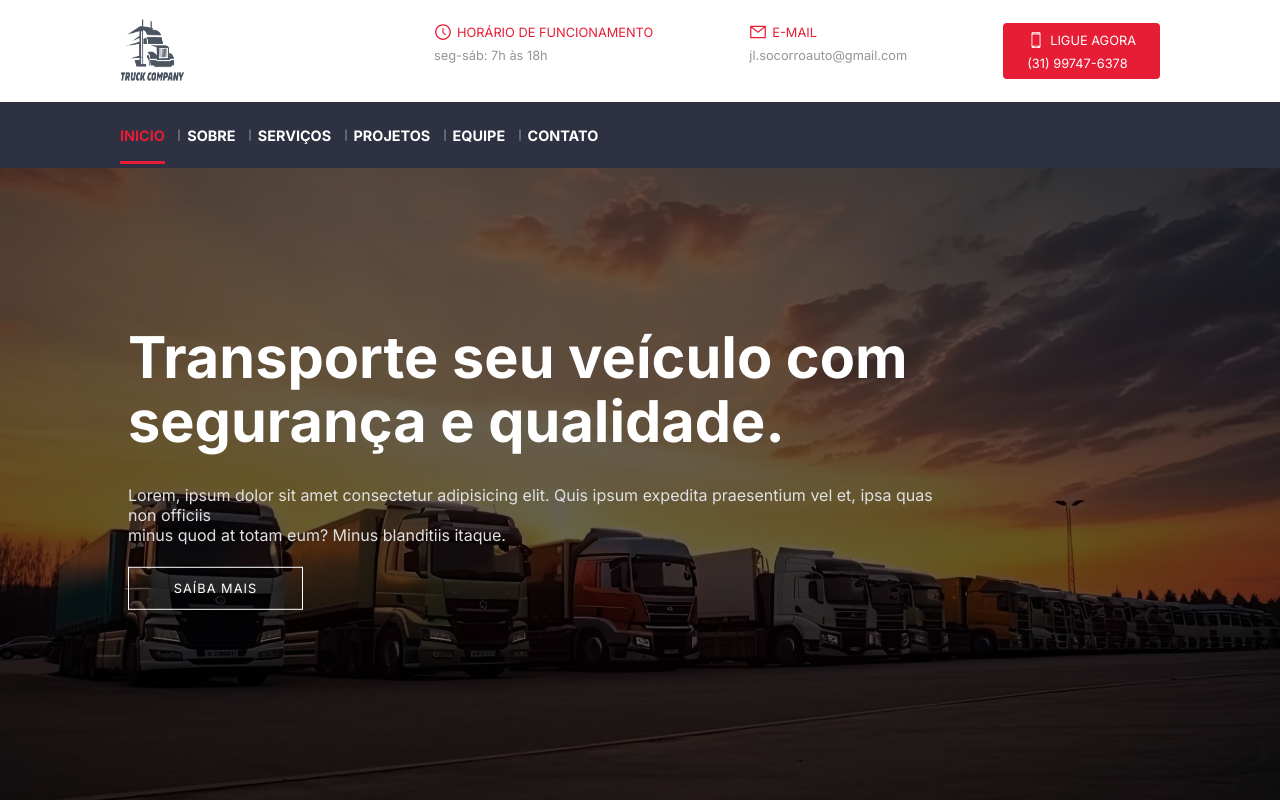
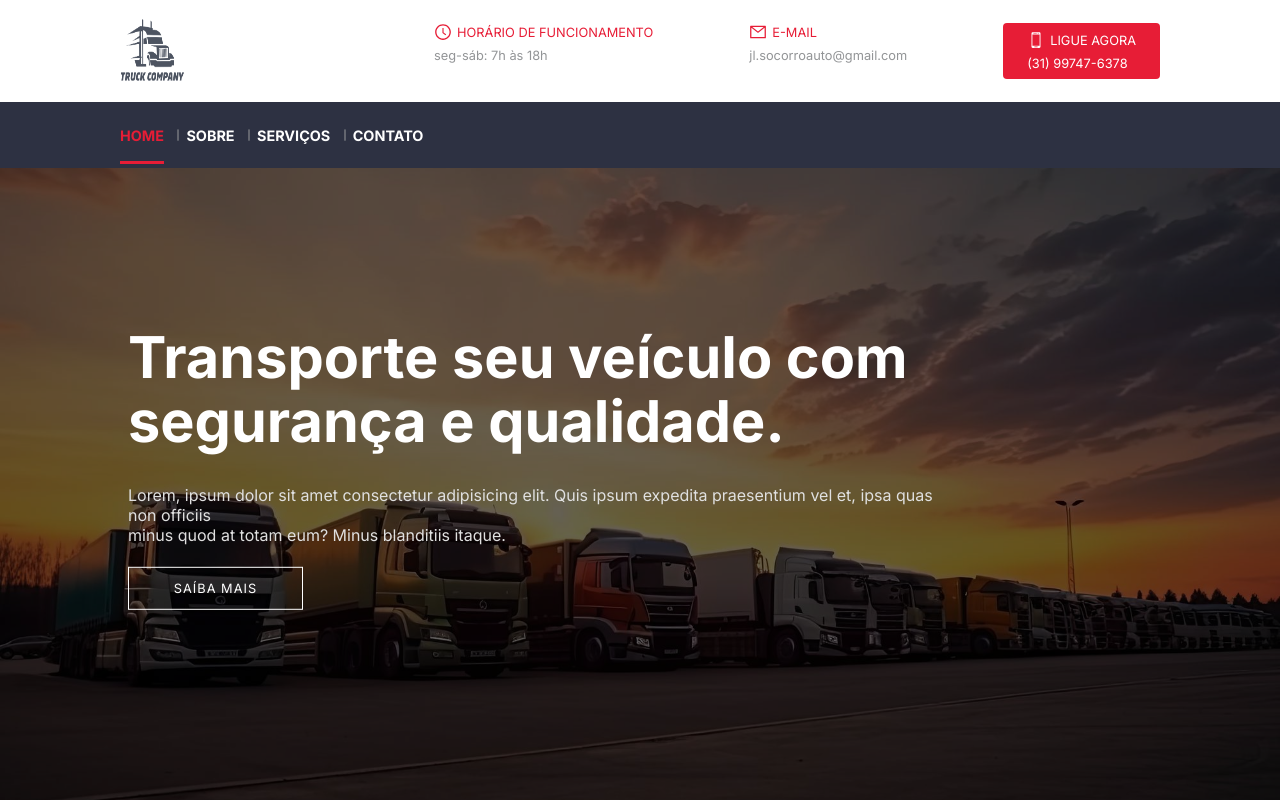
Before and after one commit to valmir1227/Transportadora-veiculos, a Next.js app: page / in a window 1280 px wide. Shown: the top 800 px of the page. Built offline with nearby package versions, Linux system fonts and the light colour scheme.

Commit message:
Change Navigation comp

```diff
--- a/src/app/components/Navigation/navigation.tsx
+++ b/src/app/components/Navigation/navigation.tsx
@@ -5,33 +5,24 @@ export default function Navigation() {
   return (
     <nav className={styles.navigation}>
       <li>
-        <a className={styles.active} href="">
-          Inicio
+        <a className={styles.active} href="/">
+          Home
         </a>
-        <RxDividerVertical />
-      </li>
-      <li>
-        <a href="">Sobre</a>
         <RxDividerVertical />
       </li>
 
       <li>
-        <a href="">Serviços</a>
+        <a href="#about">Sobre</a>
         <RxDividerVertical />
       </li>
 
       <li>
-        <a href="">Projetos</a>
+        <a href="#services">Serviços</a>
         <RxDividerVertical />
       </li>
 
       <li>
-        <a href="">Equipe</a>
-        <RxDividerVertical />
-      </li>
-
-      <li>
-        <a href="">Contato</a>
+        <a href="#contact">Contato</a>
       </li>
     </nav>
   );
```
Also changed, not shown: src/app/components/Navigation/styles.module.scss (line endings or trailing spaces).
